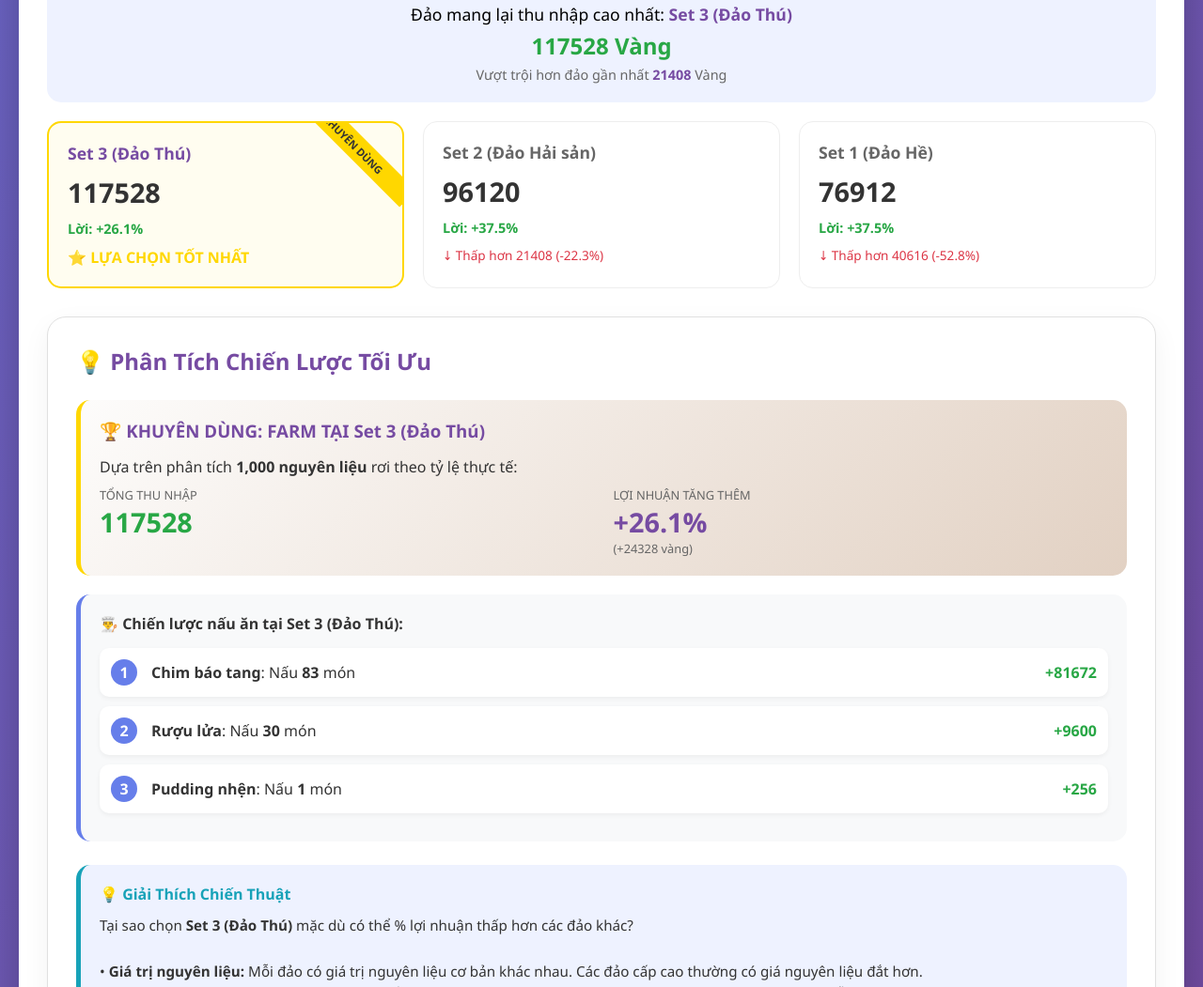
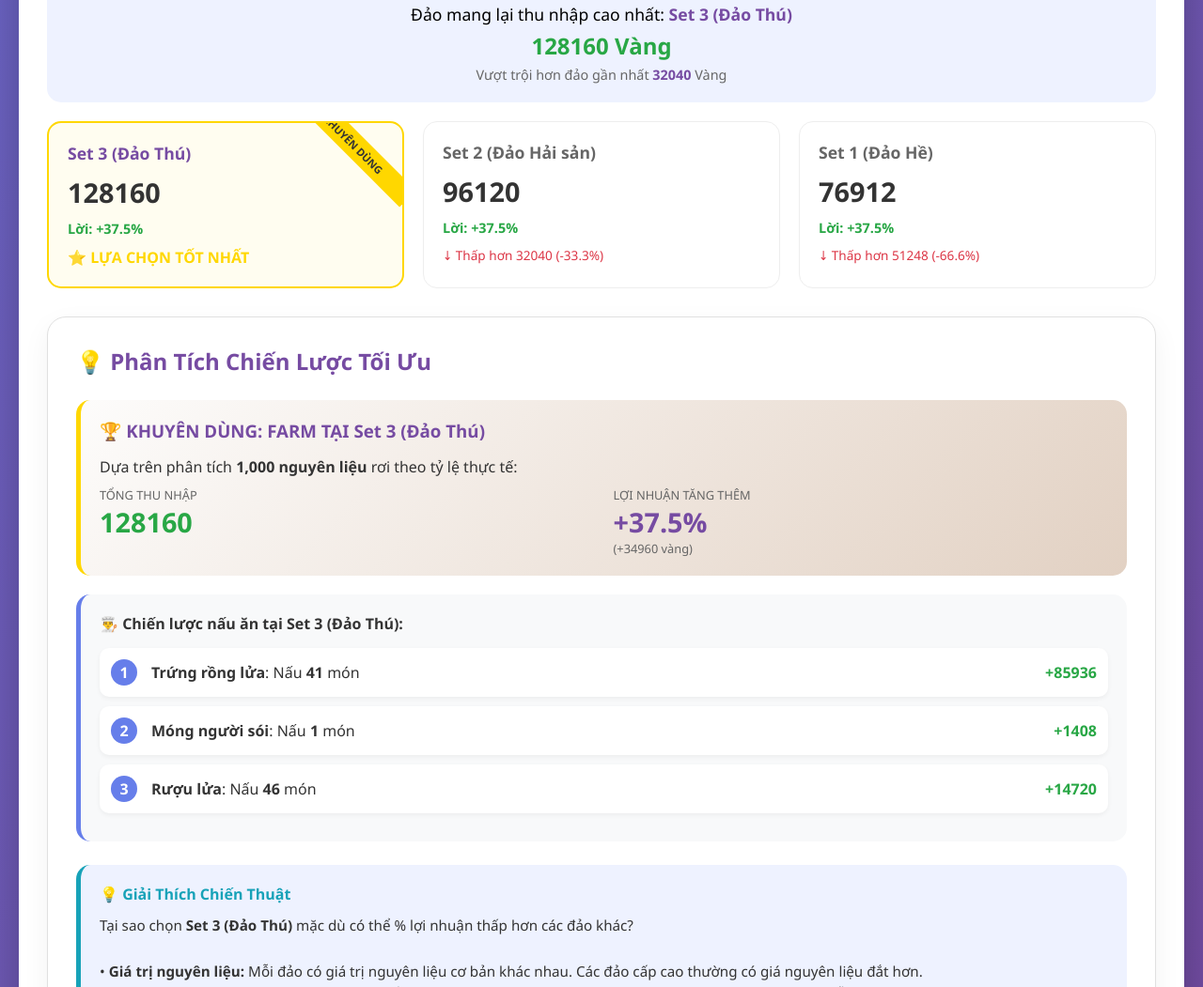
Before and after one commit to leequangminh227/snail, a website: page coo-king.html in a window 1280 px wide. Shown: the part 2473-3524 px from the top of the page at 94% size. Drawn offline with Linux system fonts and the light colour scheme.

Commit message:
fix: role edit

```diff
--- a/coo-king.html
+++ b/coo-king.html
@@ -494,9 +494,10 @@
                     { id: 5, name: 'Nhện sói 1 mắt', food1: 3, food2: 2, food3: 0, price: 480 }, //full
                     { id: 6, name: 'Nước ngọt hoa quả', food1: 4, food2: 2, food3: 0, price: 608 }, //full
                     { id: 7, name: 'Chim báo tang', food1: 6, food2: 3, food3: 0, price: 984 }, //full
-                    { id: 8, name: 'Móng người sói', food1: 8, food2: 4, food3: 0, price: 844 },
-                    { id: 9, name: 'Trứng rồng lửa', food1: 10, food2: 6, food3: 0, price: 1572 },
+                    { id: 8, name: 'Móng người sói', food1: 8, food2: 4, food3: 0, price: 1408 }, //full
+                    { id: 9, name: 'Trứng rồng lửa', food1: 10, food2: 6, food3: 0, price: 2096 }, //full
                     { id: 10, name: 'Bánh giòn cá', food1: 5, food2: 2, food3: 1, price: 672 },
+                    { id: 11, name: 'Mousse bơ cá nóc', food1: 8, food2: 5, food3: 3, price: 1400 },
                 ]
             }
             // Thêm set3, set4,... tại đây
```
